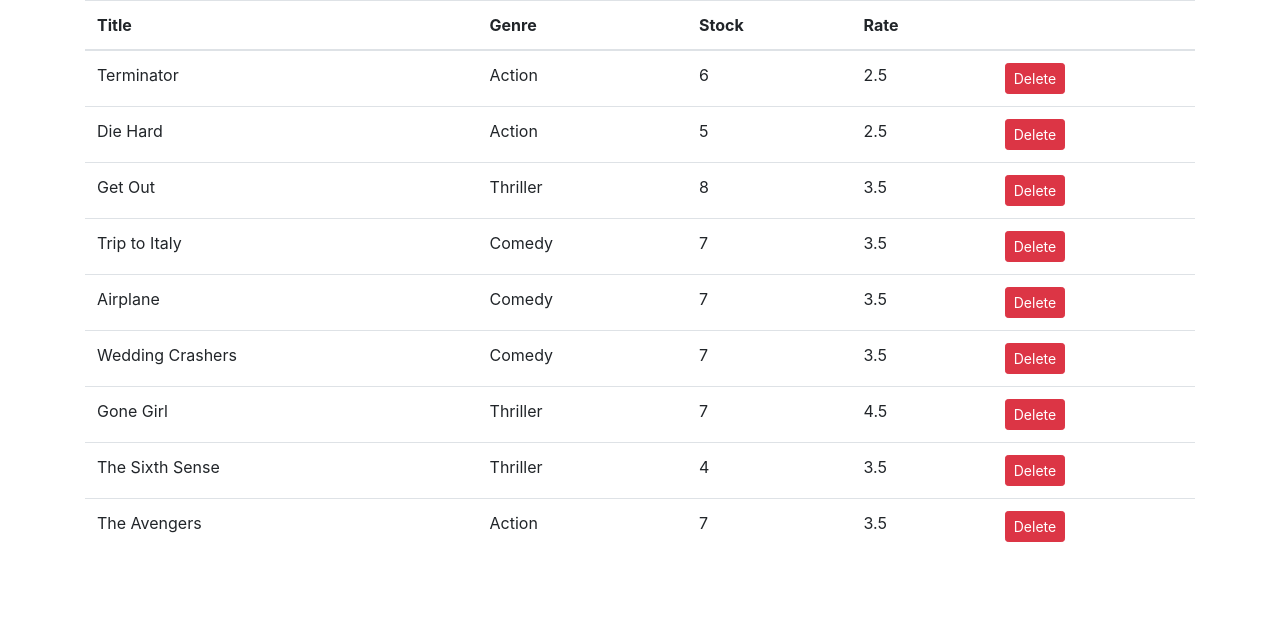
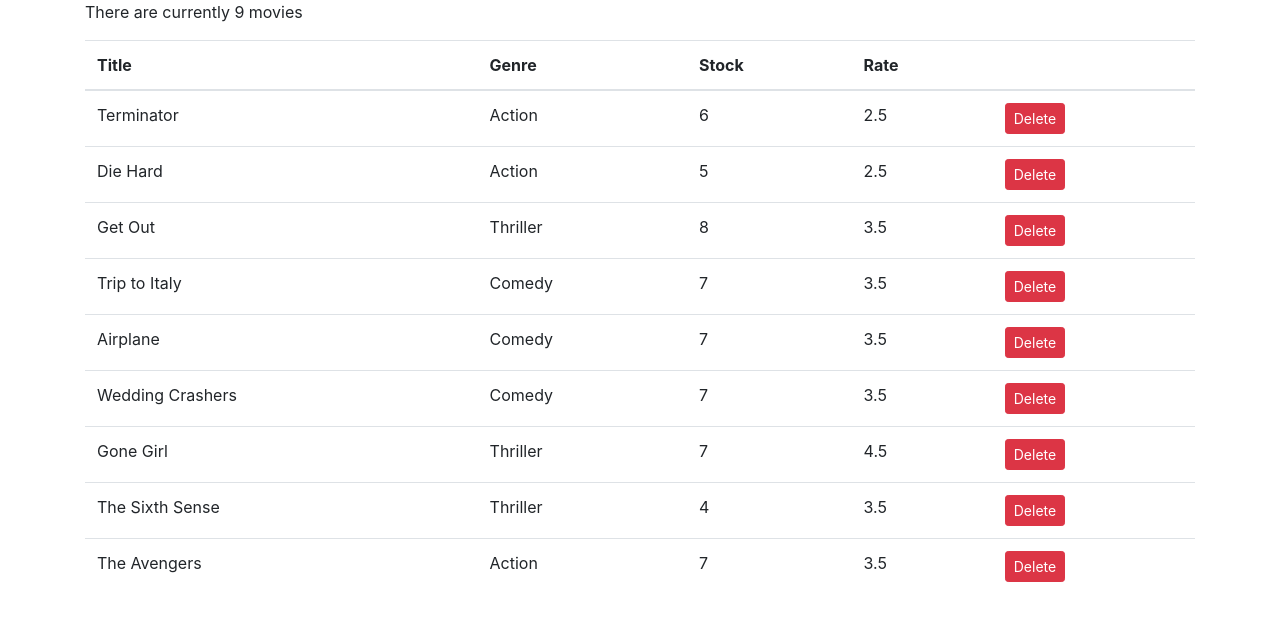
Before and after one commit to sherpaurgen/videoly, a React (Create React App) app: page / in a window 1280 px wide. Shown: the top 620 px of the page. Built offline with nearby package versions, Linux system fonts and the light colour scheme.

Commit message:
conditional rendering

```diff
--- a/src/components/movies.jsx
+++ b/src/components/movies.jsx
@@ -13,7 +13,11 @@
   };
 
   render() {
+    const { length: count } = this.state.movies;
+    if (count === 0) return <p>There are no movies</p>;
     return (
+      <React.Fragment>
+        <p>There are currently {this.state.movies.length} movies</p>
         <table className="table">
           <thead>
             <tr>
@@ -43,6 +47,7 @@
             ))}
           </tbody>
         </table>
+      </React.Fragment>
     );
   }
 }
```
Lines whose indentation alone changed are shown as unchanged.
